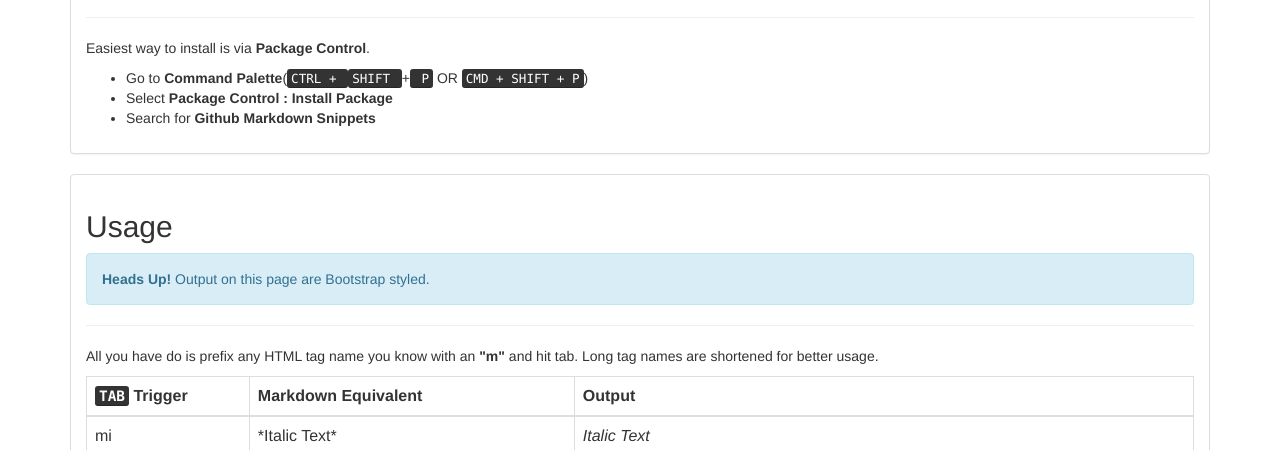
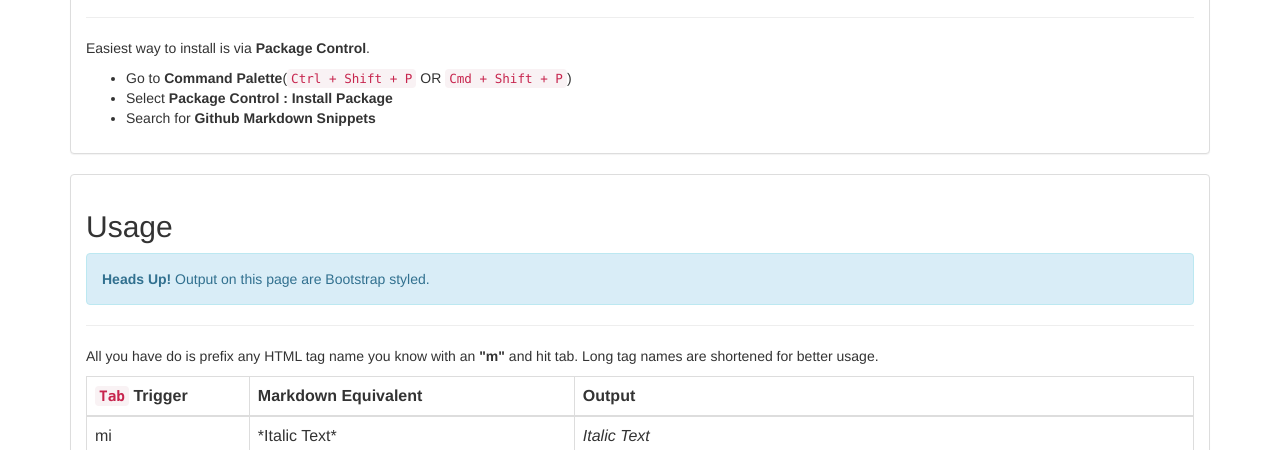
Before and after one commit to praveenpuglia/github_markdown_snippets, a plain HTML site: page index.html in a window 1280 px wide. Shown: the part 502-952 px from the top of the page. Drawn offline with nearby package versions, Linux system fonts and the light colour scheme.

Commit message:
fixed some typos and missing tags

```diff
--- a/index.html
+++ b/index.html
@@ -21,7 +21,7 @@
                 <p>
                     Easiest way to install is via <strong>Package Control</strong>.
                     <ul>
-                        <li>Go to <strong>Command Palette</strong>(<kbd>CTRL + </kbd> <kbd>SHIFT </kbd>+<kbd> P</kbd> OR <kbd>CMD + SHIFT + P</kbd>)</li>
+                        <li>Go to <strong>Command Palette</strong>(<code>Ctrl + Shift + P</code> OR <code>Cmd + Shift + P</code>)</li>
                         <li>Select <strong>Package Control : Install Package</strong></li>
                         <li>Search for <strong>Github Markdown Snippets</strong></li>
                     </ul>
@@ -38,7 +38,7 @@
                 <table class="table table-hover table-bordered">
                     <thead>
                         <tr>
-                            <th><kbd>TAB</kbd> Trigger</th>
+                            <th><code>Tab</code> Trigger</th>
                             <th>Markdown Equivalent</th>
                             <th>Output</th>
                         </tr>
```
Also changed, not shown: 1 other file.
